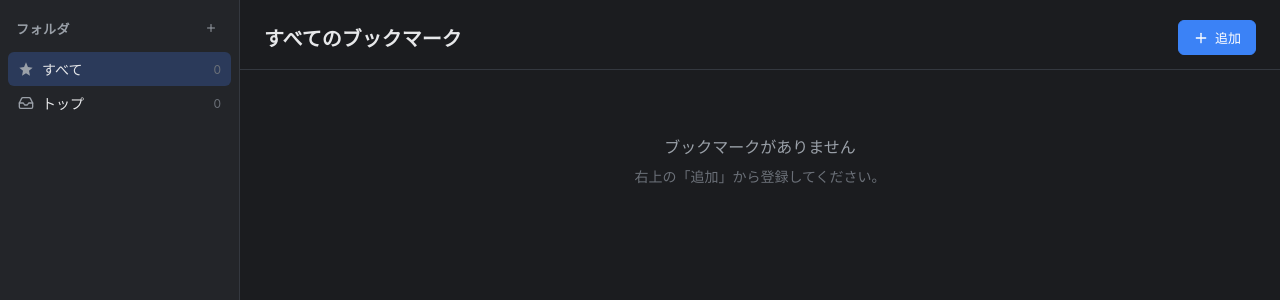
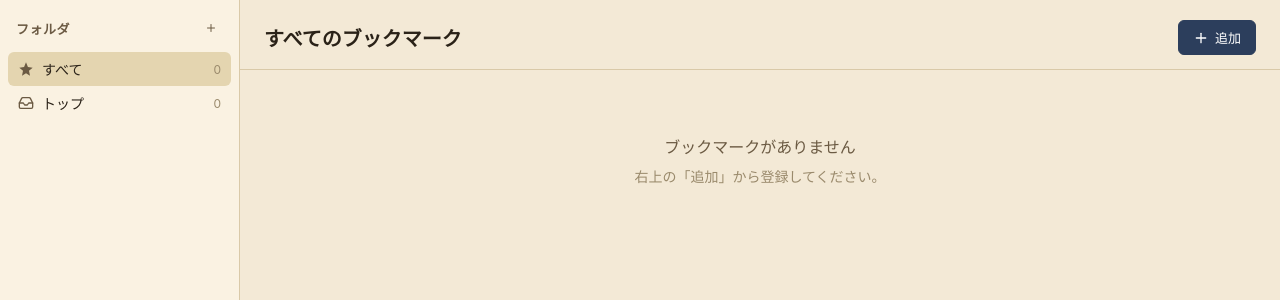
Before and after one commit to yukineco-lab/doorman, a React (Vite) app: page / in a window 1280 px wide. Shown: the top 300 px of the page. Built offline with nearby package versions, Linux system fonts and the light colour scheme.

Commit message:
Fix icon protocol URL parsing and apply doorman-themed colors
- Fix doorman-icon:// URL parser that combined hostname and pathname,
  which caused bookmark icons to fail to load.
- Switch to a warm beige light theme inspired by the app icon
  (navy accent, cream panels, tan selections).

```diff
--- a/src/main/index.ts
+++ b/src/main/index.ts
@@ -24,7 +24,7 @@ function createWindow(): void {
     minHeight: 500,
     show: false,
     autoHideMenuBar: true,
-    backgroundColor: '#1b1c1f',
+    backgroundColor: '#f3e9d6',
     ...(process.platform === 'linux' ? { icon } : {}),
     webPreferences: {
       preload: preloadPath,
--- a/src/main/ipc.ts
+++ b/src/main/ipc.ts
@@ -29,7 +29,7 @@ export function registerIpc(): void {
 
   protocol.handle('doorman-icon', (request) => {
     const url = new URL(request.url)
-    const filename = decodeURIComponent(url.hostname + url.pathname).replace(/^\/+/, '')
+    const filename = decodeURIComponent(url.pathname.replace(/^\/+/, ''))
     const safe = filename.replace(/[\\/]/g, '')
     return net.fetch(pathToFileURL(iconPath(safe)).toString())
   })
--- a/src/renderer/src/assets/main.css
+++ b/src/renderer/src/assets/main.css
@@ -5,25 +5,27 @@
 }
 
 :root {
-  --bg: #1b1c1f;
-  --bg-elev: #232529;
-  --bg-elev-2: #2b2e33;
-  --border: #34383f;
-  --border-strong: #454a52;
-  --text: #e7e8ea;
-  --text-dim: #9aa0a8;
-  --text-muted: #6b7078;
-  --accent: #3b82f6;
-  --accent-hover: #4f8ff7;
-  --danger: #ef4444;
-  --selected: #2b3a5a;
-  --hover: #2a2d32;
+  --bg: #f3e9d6;
+  --bg-elev: #faf2e2;
+  --bg-elev-2: #ede0c6;
+  --border: #d9c9a8;
+  --border-strong: #c2ad83;
+  --text: #2a2218;
+  --text-dim: #6b5a43;
+  --text-muted: #9a8a6c;
+  --accent: #2c3e5c;
+  --accent-hover: #3a5278;
+  --gold: #c9a04e;
+  --gold-hover: #d9b25f;
+  --danger: #b54242;
+  --selected: #e4d5b0;
+  --hover: #ede0c6;
   --radius: 8px;
   --radius-sm: 6px;
   font-family: -apple-system, BlinkMacSystemFont, 'Segoe UI', 'Yu Gothic UI', 'Hiragino Sans',
     'Meiryo', sans-serif;
   font-size: 14px;
-  color-scheme: dark;
+  color-scheme: light;
 }
 
 html,
@@ -207,7 +209,7 @@ textarea {
   border-color: transparent;
 }
 .btn--danger:hover {
-  background: rgba(239, 68, 68, 0.15);
+  background: rgba(181, 66, 66, 0.12);
 }
 .btn--ghost {
   background: transparent;
@@ -314,7 +316,7 @@ textarea {
 .modal__overlay {
   position: fixed;
   inset: 0;
-  background: rgba(0, 0, 0, 0.55);
+  background: rgba(42, 34, 24, 0.35);
   display: flex;
   align-items: center;
   justify-content: center;
@@ -329,7 +331,7 @@ textarea {
   max-height: calc(100vh - 32px);
   display: flex;
   flex-direction: column;
-  box-shadow: 0 10px 40px rgba(0, 0, 0, 0.5);
+  box-shadow: 0 10px 40px rgba(42, 34, 24, 0.25);
 }
 .modal__header {
   display: flex;
```
